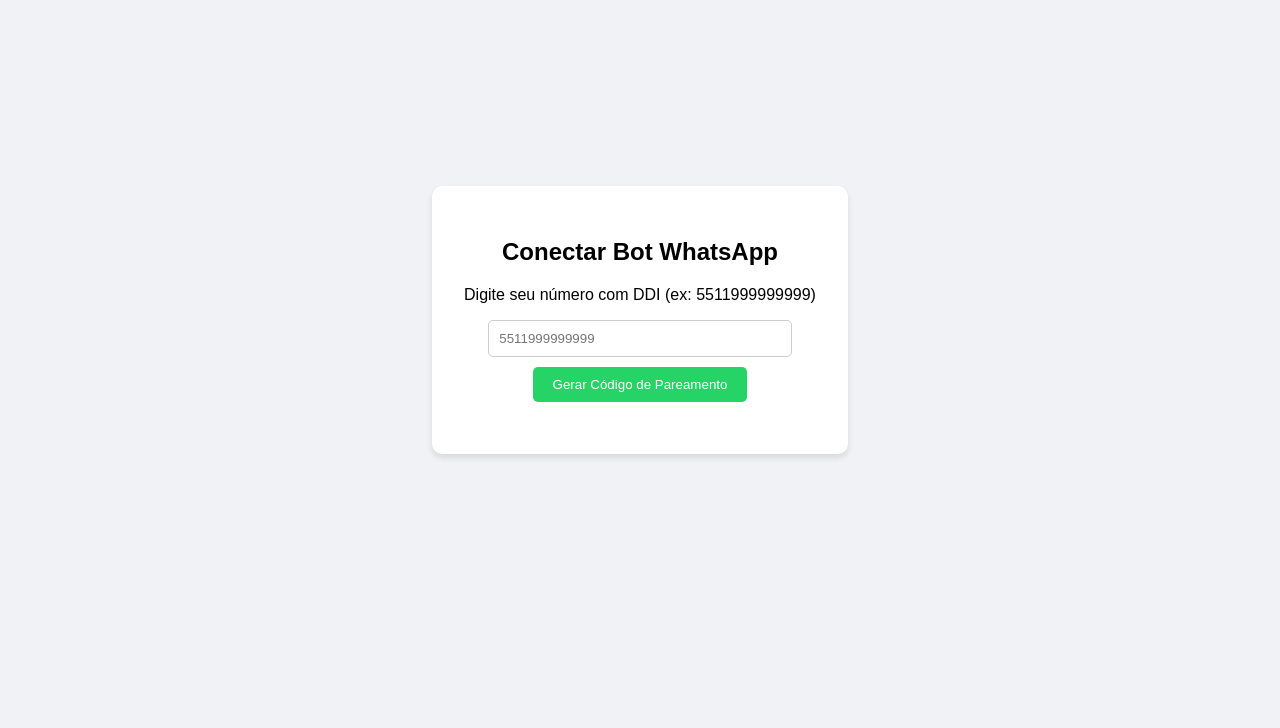
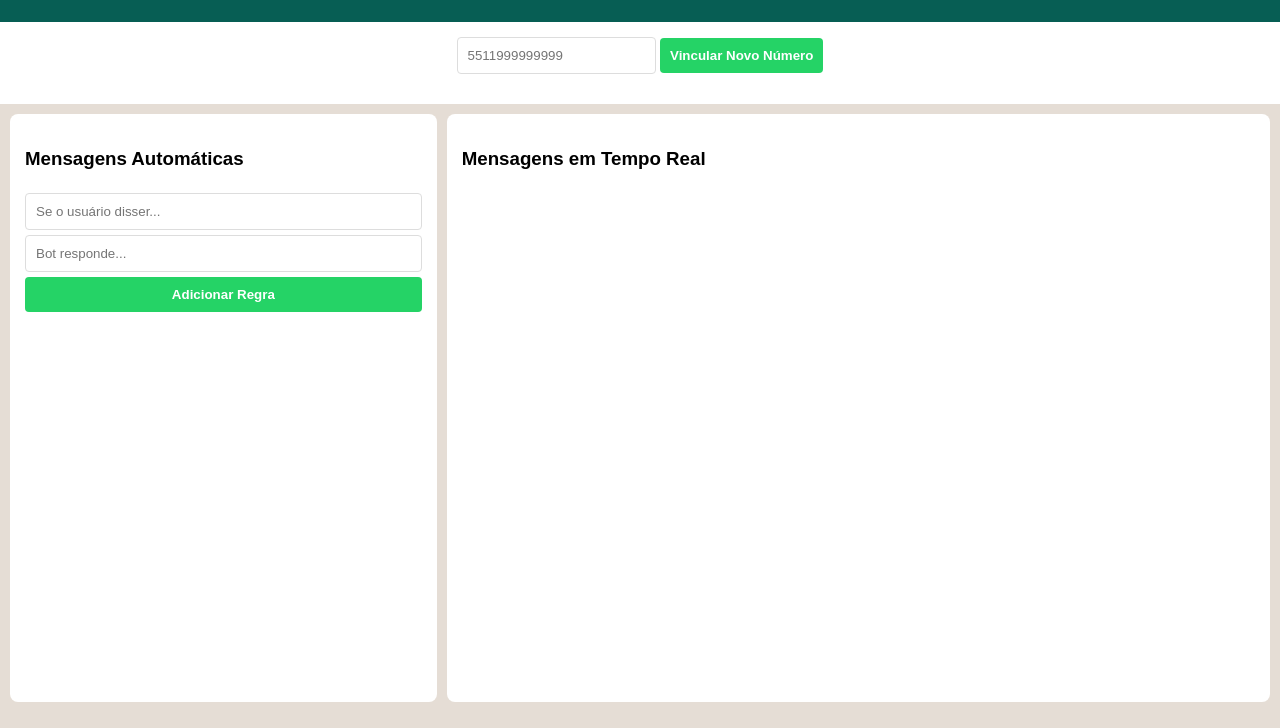
Before and after one commit to annycalvkkj-byte/Whats4ll, a website: page public/index.html in a window 1280 px wide. Shown: the part 88-816 px from the top of the page. Drawn offline with nearby package versions, Linux system fonts and the light colour scheme; no server answers.

Commit message:
Update index.html

```diff
--- a/public/index.html
+++ b/public/index.html
@@ -1,53 +1,79 @@
 <!DOCTYPE html>
-<html lang="pt-br">
+<html>
 <head>
-    <meta charset="UTF-8">
-    <meta name="viewport" content="width=device-width, initial-scale=1.0">
-    <title>Painel do Bot</title>
+    <title>Bot Manager</title>
+    <script src="/socket.io/socket.io.js"></script>
     <style>
-        body { font-family: sans-serif; display: flex; justify-content: center; align-items: center; height: 100vh; background: #f0f2f5; }
-        .card { background: white; padding: 2rem; border-radius: 10px; box-shadow: 0 4px 6px rgba(0,0,0,0.1); text-align: center; }
-        input { padding: 10px; width: 80%; margin-bottom: 10px; border: 1px solid #ccc; border-radius: 5px; }
-        button { padding: 10px 20px; background: #25d366; color: white; border: none; border-radius: 5px; cursor: pointer; }
-        #codeDisplay { font-size: 2rem; font-weight: bold; color: #075e54; margin-top: 20px; letter-spacing: 5px; }
+        body { font-family: sans-serif; background: #e5ddd5; margin: 0; display: flex; flex-direction: column; height: 100vh; }
+        header { background: #075e54; color: white; padding: 15px; text-align: center; }
+        .main { display: flex; flex: 1; overflow: hidden; padding: 10px; gap: 10px; }
+        .section { background: white; border-radius: 8px; padding: 15px; display: flex; flex-direction: column; }
+        #chat { flex: 2; overflow-y: auto; }
+        #config { flex: 1; }
+        .msg { background: #dcf8c6; padding: 8px; border-radius: 5px; margin-bottom: 5px; border: 1px solid #ced4da; }
+        input, button { padding: 10px; margin-top: 5px; border: 1px solid #ddd; border-radius: 4px; }
+        button { background: #25d366; color: white; font-weight: bold; cursor: pointer; border: none; }
     </style>
 </head>
 <body>
-    <div class="card">
-        <h2>Conectar Bot WhatsApp</h2>
-        <p>Digite seu número com DDI (ex: 5511999999999)</p>
-        <input type="text" id="phone" placeholder="5511999999999">
-        <br>
-        <button onclick="generateCode()">Gerar Código de Pareamento</button>
-        <div id="codeDisplay"></div>
-        <p id="status"></p>
+    <header><h1>Controle do Bot WhatsApp</h1></header>
+
+    <div style="padding: 10px; text-align: center; background: #fff;">
+        <input id="phone" placeholder="5511999999999">
+        <button onclick="getPairingCode()">Vincular Novo Número</button>
+        <h2 id="pairDisplay" style="color: red; letter-spacing: 3px;"></h2>
+    </div>
+
+    <div class="main">
+        <div id="config" class="section">
+            <h3>Mensagens Automáticas</h3>
+            <input id="key" placeholder="Se o usuário disser...">
+            <input id="resp" placeholder="Bot responde...">
+            <button onclick="saveReply()">Adicionar Regra</button>
+            <div id="replyList" style="margin-top: 10px; font-size: 0.8em;"></div>
+        </div>
+
+        <div id="chat" class="section">
+            <h3>Mensagens em Tempo Real</h3>
+            <div id="messages"></div>
+        </div>
     </div>
 
     <script>
-        async function generateCode() {
+        const socket = io();
+
+        async function getPairingCode() {
             const num = document.getElementById('phone').value;
-            const status = document.getElementById('status');
-            const codeDisplay = document.getElementById('codeDisplay');
+            const res = await fetch(`/get-pairing-code?number=${num}`);
+            const data = await res.json();
+            document.getElementById('pairDisplay').innerText = data.code || data.error;
+        }
 
-            if(!num) return alert("Digite o número!");
+        async function saveReply() {
+            const keyword = document.getElementById('key').value;
+            const response = document.getElementById('resp').value;
+            await fetch('/replies', {
+                method: 'POST',
+                headers: {'Content-Type': 'application/json'},
+                body: JSON.stringify({ keyword, response })
+            });
+            location.reload();
+        }
 
-            status.innerText = "Gerando código... aguarde.";
-            codeDisplay.innerText = "";
+        socket.on("new_message", (msg) => {
+            const div = document.getElementById('messages');
+            div.innerHTML = `<div class="msg"><b>${msg.from}:</b> ${msg.content}</div>` + div.innerHTML;
+        });
 
-            try {
-                const response = await fetch(`/get-code?number=${num}`);
-                const data = await response.json();
-
-                if(data.code) {
-                    codeDisplay.innerText = data.code;
-                    status.innerText = "Agora vá no WhatsApp > Aparelhos Conectados > Conectar com número de telefone e digite o código acima.";
-                } else {
-                    status.innerText = data.message || "Erro ao gerar código.";
-                }
-            } catch (err) {
-                status.innerText = "Erro de conexão com o servidor.";
-            }
-        }
+        // Carrega dados iniciais
+        fetch('/load-data').then(r => r.json()).then(data => {
+            data.messages.forEach(msg => {
+                document.getElementById('messages').innerHTML += `<div class="msg"><b>${msg.from}:</b> ${msg.content}</div>`;
+            });
+            data.replies.forEach(r => {
+                document.getElementById('replyList').innerHTML += `<div><b>${r.keyword}:</b> ${r.response}</div>`;
+            });
+        });
     </script>
 </body>
 </html>
```
